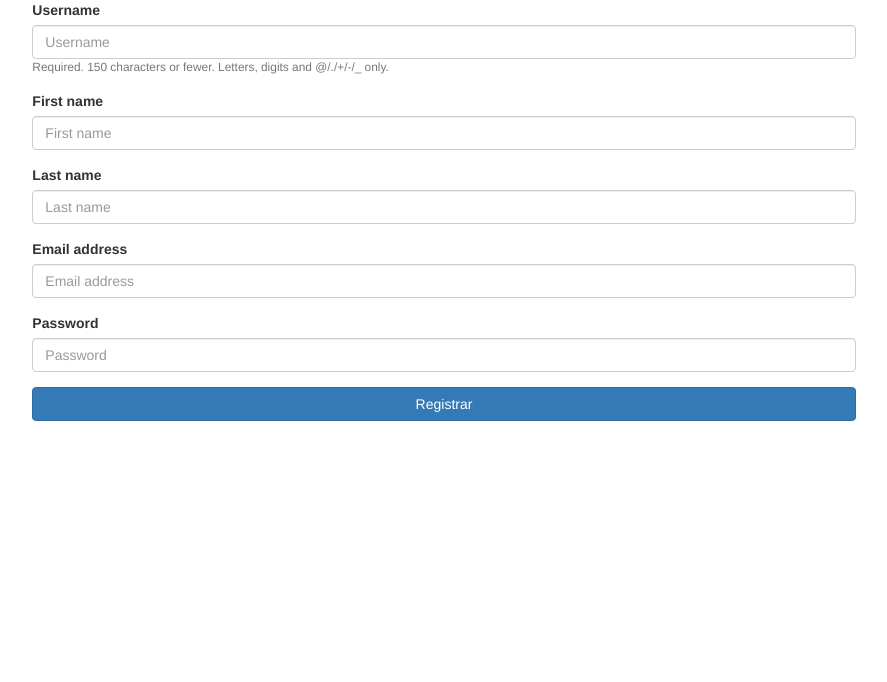
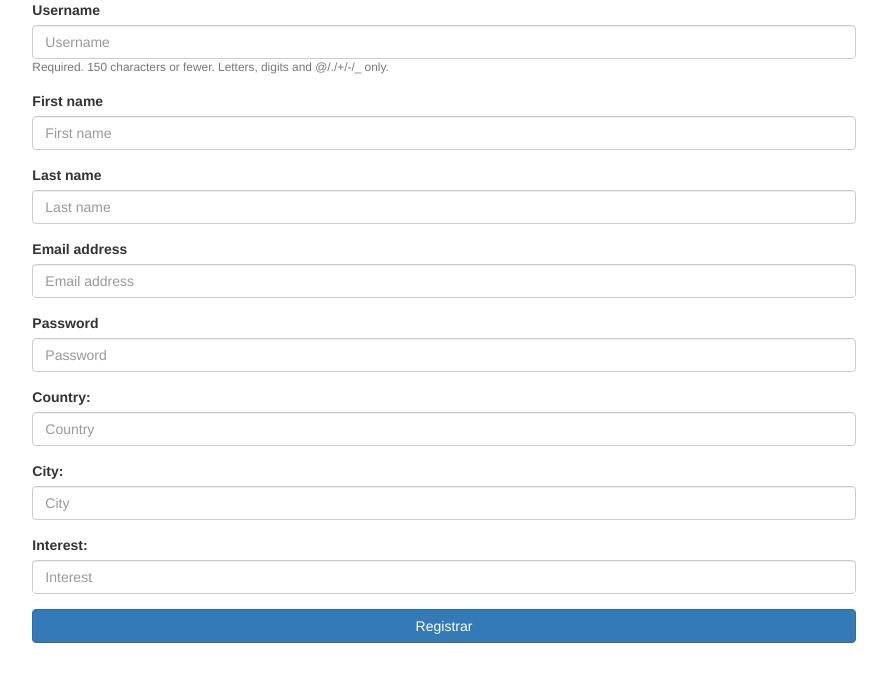
Before and after one commit to cami7ord/MISO4101BL201720_1, a Django app: page /catalogo/signup/ in a window 1280 px wide. Shown: the top 682 px of the page, without its empty margins (196-1083 px from the left). Run offline with Django 3.2, Linux system fonts and the light colour scheme; some libraries are stand-ins or nearby versions.

Commit message:
Login Terminado

```diff
--- a/catalogobio/catalogo/templates/catalogo/signup.html
+++ b/catalogobio/catalogo/templates/catalogo/signup.html
@@ -16,6 +16,18 @@
         {% bootstrap_form form %}
         <!-- {{form.as_p}} -->
         {% buttons %}
+        <div class="form-group">
+            <label for="name" class="control-label">Country: </label>
+            <input id="country" type="text" name="country" value="" class="form-control" placeholder="Country">
+        </div>
+        <div class="form-group">
+            <label for="name" class="control-label">City: </label>
+            <input id="city" type="text" name="city" value="" class="form-control" placeholder="City">
+        </div>
+        <div class="form-group">
+            <label for="name" class="control-label">Interest: </label>
+            <input id="interest" type="text" name="interests" value="" class="form-control" placeholder="Interest">
+        </div>
         <input type="submit" value="Registrar" class="btn btn-primary btn-block"/>
         {% endbuttons %}
       </form>
--- a/catalogobio/catalogo/views.py
+++ b/catalogobio/catalogo/views.py
@@ -1,3 +1,4 @@
+import sys
 from django.core.urlresolvers import reverse
 from django.shortcuts import render
 from django.http import HttpResponse, HttpResponseRedirect
@@ -92,8 +93,7 @@ def updateInformation (request):
 def signup(request):
     if request.method == 'POST':
         form = UserForm(request.POST)
-        # profileform = ProfileForm(request.POST)
-        if form.is_valid():  # and profileform.is_valid():
+        if form.is_valid():
             cleaned_data = form.cleaned_data
             username = cleaned_data.get('username')
             first_name = cleaned_data.get('first_name')
@@ -107,14 +107,18 @@ def signup(request):
             user_model.email = email
             user_model.save()
 
-            # user = User.objects.get('id')
+            last_user = User.objects.last()
 
-            # profileform.user = user
+            user_profile= UserProfile()
+            user_profile.city = request.POST.get('city')
+            user_profile.country = request.POST.get('country')
+            user_profile.interests = request.POST.get('interests')
+            user_profile.user_id = last_user.id
 
-        #            profileform.save()
+            user_profile.save()
+
 
         return HttpResponseRedirect(reverse('images:index'))
     else:
         form = UserForm()
-        # profileform = ProfileForm()
     return render(request, 'catalogo/signup.html', {'form': form})  # , 'profileform':profileform})
```
